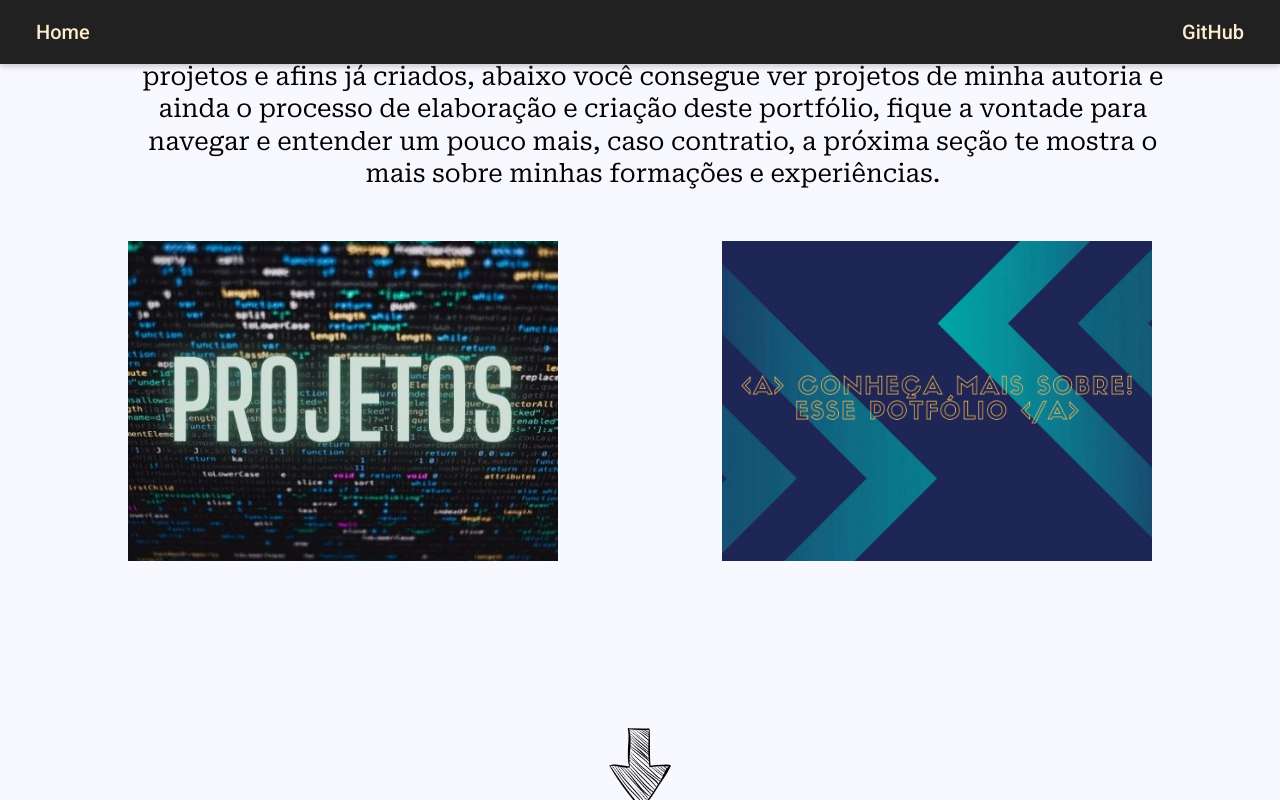
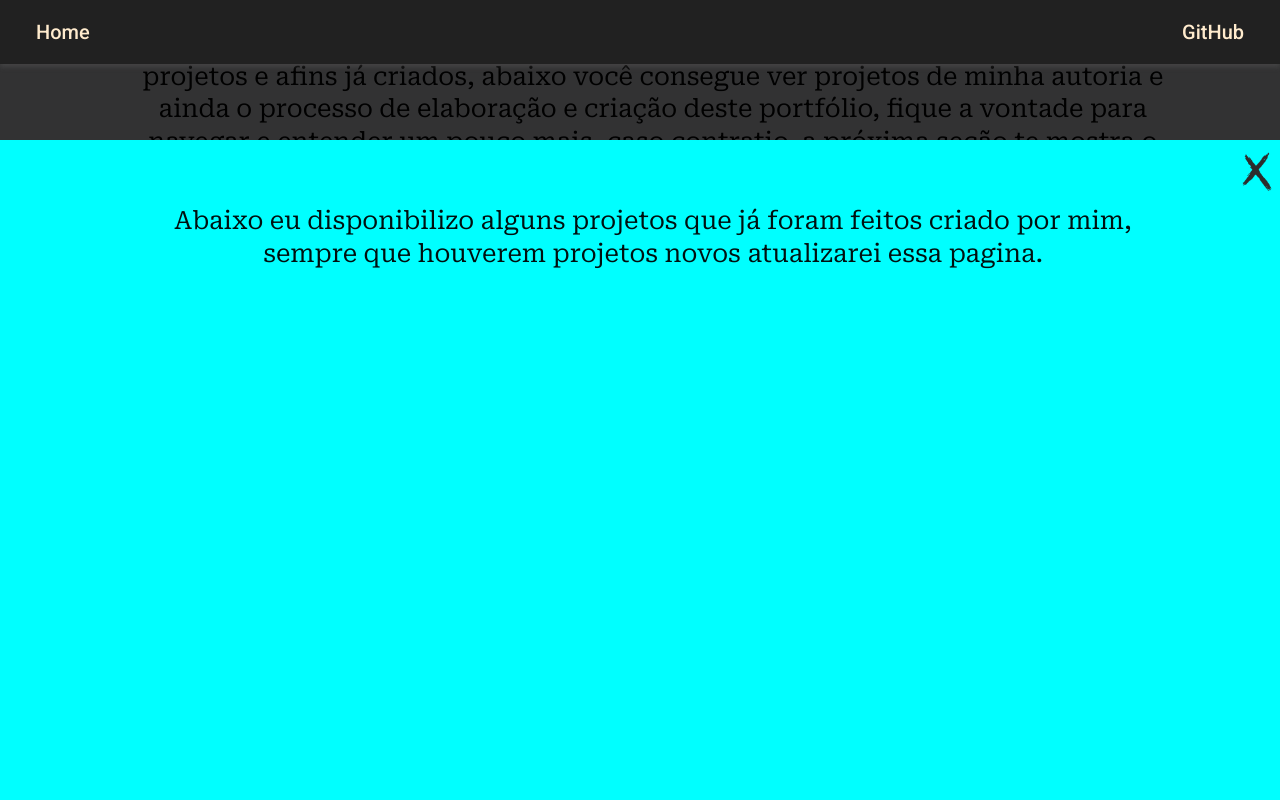
Before and after one commit to EmanuelRLima/portfolio-web, an Angular app: page / in a window 1280 px wide. Both pictures are taken after a click on the picture 343 px from the left and 1236 px from the top of the page. Shown: the part 836-1636 px from the top of the page. Built offline with nearby package versions, Linux system fonts and the light colour scheme; a web font is replaced by a local one.

Commit message:
version 3

```diff
--- a/src/app/component/header/header.component.css
+++ b/src/app/component/header/header.component.css
@@ -1,5 +1,5 @@
 .header{
-    z-index: 1;
+    z-index: 2;
     position: fixed;
     color: rgba(209, 206, 209, 0.4);
     font-size: 20px;
--- a/src/app/component/views/curriculo/curriculo.component.html
+++ b/src/app/component/views/curriculo/curriculo.component.html
@@ -37,7 +37,7 @@
                     </section>
 
                     <section class="TP">
-                        <img class="img" src="assets/sobre/TP.png"> <p> Operador de telemarketing <br> 2021 - (Até o momento) </p>
+                        <img class="img" src="assets/sobre/TP.png"> <p> Expert Nivel 2 <br> 2021 - (Até o momento) </p>
                     </section>
                 </span>
             </div>
--- a/src/app/component/views/start/start.component.css
+++ b/src/app/component/views/start/start.component.css
@@ -5,6 +5,7 @@
     height: 965px;
     background-color: ghostwhite;
 }
+
 .tex{
     width: 75%;
     padding: 5% 0 1% 12.5%;
@@ -15,7 +16,18 @@
     animation-name: op;
     animation-duration: 4s;
 }
-
+.Projetos{
+    display: none;
+    position: absolute;
+    top: 42%;
+    left: 50%;
+    background-color: aqua;
+    margin-right: -50%;
+    transform: translate(-50%, 80%);
+    z-index: 1;
+    width: 1300px;
+    height: 800px;
+}
 
 .d:hover{
     opacity: 85%;
@@ -23,7 +35,16 @@
 .c:hover{
     opacity: 85%;
 }
-
+.exe{
+    width: 42px;
+    height: 39px;
+    float: right;
+    cursor: pointer;
+    object-fit: cover;
+    margin: 12px 12px 0 0;
+    animation-name: op;
+    animation-duration: 2s;
+}
 .c{
     width: 500px;
     height: 400px;
--- a/src/app/component/views/start/start.component.html
+++ b/src/app/component/views/start/start.component.html
@@ -1,5 +1,6 @@
 
 <div class="idem" id="start">
+
 <div>
     <p class="tex">
         Pensado na ideia de criar um portfólio, o objetivo principal é compartilhar projetos e afins já criados, abaixo você consegue ver projetos de minha autoria
@@ -7,14 +8,24 @@
         o mais sobre minhas formações e experiências.
     </p>
 
-        <img class="c" src="assets/sobre/Projetos.jpg">
+       <a (click)="showprojet()" > <img class="c" src="assets/sobre/Projetos.jpg"></a>
 
-        <img class="d" src="assets/sobre/Portfolio.png">
+        <img (click)="showprojet()" class="d" src="assets/sobre/Portfolio.png">
 
 </div>
 <div class="setaa">
 <section>
     <a href="#curriculo"> <img class="seta" src="assets/complementos/arrowdraw.png"> </a>
 </section>
+
 </div>
 </div>
+<div id="project" class="Projetos">
+
+    <a (click)="showoffprojet()" > <img class="exe" src="assets/sobre/x.png"></a>
+
+<p class="tex">
+        Abaixo eu disponibilizo alguns projetos que já foram feitos criado por mim, sempre que houverem projetos novos atualizarei essa pagina.
+    </p>
+
+</div>
--- a/src/app/component/views/start/start.component.ts
+++ b/src/app/component/views/start/start.component.ts
@@ -1,3 +1,4 @@
+import { style } from '@angular/animations';
 import { Component, OnInit } from '@angular/core';
 
 @Component({
@@ -7,6 +8,29 @@ import { Component, OnInit } from '@angular/core';
 })
 export class StartComponent implements OnInit {
 
+  showprojet(){
+
+    let Projetos = document.getElementById('project');
+    if (typeof Projetos == 'undefined' || Projetos === null)
+    return;
+    Projetos.style.display = 'block';
+
+    let idem = document.getElementById('start');
+    if (typeof idem == 'undefined' || idem === null)
+    return;
+    idem.style.opacity = '20%';
+  }
+  showoffprojet(){
+    let Projetos = document.getElementById('project');
+    if (typeof Projetos == 'undefined' || Projetos === null)
+    return;
+    Projetos.style.display = 'none';
+
+    let idem = document.getElementById('start');
+    if (typeof idem == 'undefined' || idem === null)
+    return;
+    idem.style.opacity = '100%';
+}
   constructor() { }
 
   ngOnInit(): void {
```
Also changed, not shown: src/assets/sobre/x.png (added).
